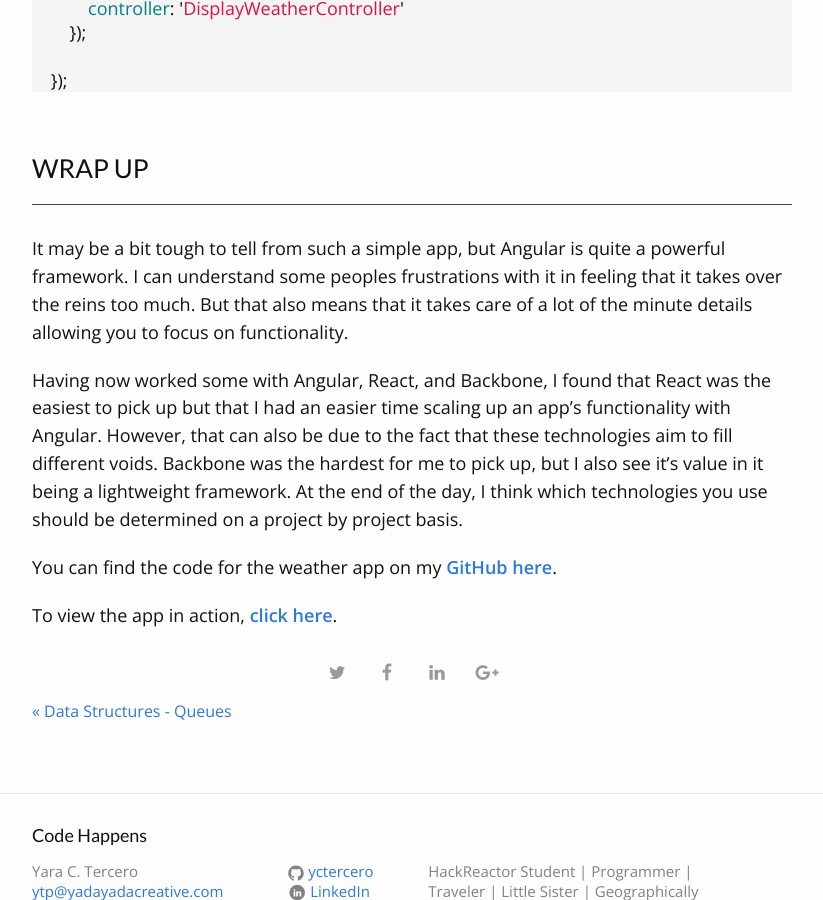
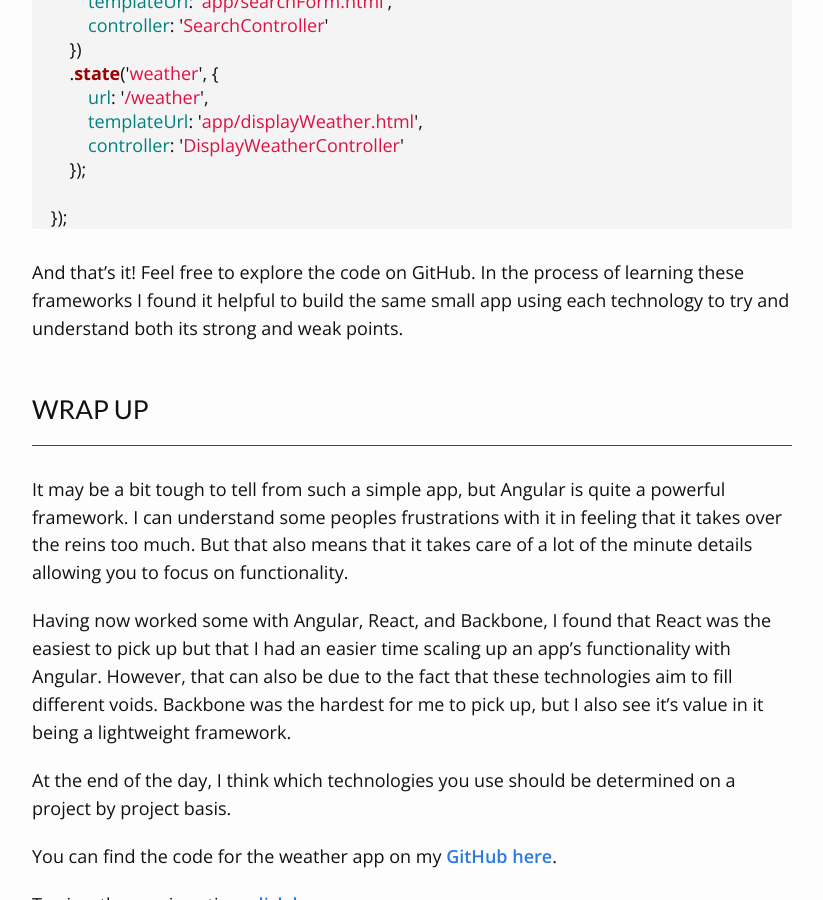
Before and after one commit to yctercero/yctercero.github.io, a Jekyll site: the page built from _posts/2016-09-05-examining-js-frameworks-libraries-angular.markdown, in a window 1280 px wide and 900 px high, scrolled down 9421 px. Shown: the whole window, without its empty margins (228-1051 px from the left). Built offline with Jekyll 4.4.1, drawn with Linux system fonts in a browser that asks for light colours; nearby versions of some CDN libraries; comment, search, counter and statistics services are not loaded; some of the changed text lies outside the part shown.

Commit message:
last edit for the night

```diff
--- a/_posts/2016-09-05-examining-js-frameworks-libraries-angular.markdown
+++ b/_posts/2016-09-05-examining-js-frameworks-libraries-angular.markdown
@@ -201,13 +201,14 @@ We are storing the data in the SearchController as $scope.weather. From within d
 **displayWeather.html**
 
 {% highlight html %}
+    <!-- Please ignore the extra quotation marks showing, issue with the syntax highlighter -->
     <div>
         <a class="button" href="#/search">Back to Search</a>
         <h2>{{"{{"}} weather.city.name {{}}"}}</h2>
         <div id="todaysWeather">
             <h3>Today</h3>
-            <img src='{{"{{"}} makeUrl(weather.list[0].weather[0].icon) {{"}}"}} ' />
-            <div class='mainTemp'>{{"{{}} farenheit(weather.list[0].temp.day) {{"}}"}} &deg;</div>
+            <img src=' {{"{{"}} makeUrl(weather.list[0].weather[0].icon) {{"}}"}} ' />
+            <div class='mainTemp'>{{"{{"}} farenheit(weather.list[0].temp.day) {{"}}"}} &deg;</div>
             <div class='minTemp'><span class='orange'>Min:</span> {{"{{"}} farenheit(weather.list[0].temp.min) {{"}}"}} &deg;</div>
             <div class='maxTemp'><span class='orange'>Max:</span> {{"{{"}} farenheit(weather.list[0].temp.max) {{"}}"}} &deg;</div>
         </div>
@@ -223,18 +224,18 @@ We are storing the data in the SearchController as $scope.weather. From within d
 
 A directive used above that comes in handy is 'ng-repeat'. It is essentially the equeivalent to the 'for in' loop. A new '<li>' will be created for each item in the weather.list array.
 
-#### Services
+### Services
 
 The very first time I played around with Angular and tried to create a small app, I put everything that could possibly fit in the controller. But that defeats the purpose.
 
 You'll quickly see why you shouldn't when you try to persist data. Controllers, like components in React, are dismantled when they are not in use. Any data stored in $scope at that point is scrubbed clean.
 
-There's an article, **'[Angular .service() or .factory(), the actual answer]'**, that explains this very clearly.
+There's an article, **[Angular .service() or .factory(), the actual answer]**, that explains this very clearly.
 
 To give you a quick summary (though I suggest you take a look at the article):
 
-1. Service - think pseudoclassical instantiation pattern. A service is a constructor that is invoked using the 'new' keyword. It's properties are made available to the controller by passing the service in as an argument.
-2. Factory - you create and return an object whose properties become available to the controller by passing the factory in as an argument. You are not bound by any one instantiation pattern.
+1. **Service** - think pseudoclassical instantiation pattern. A service is a constructor that is invoked using the 'new' keyword. It's properties are made available to the controller by passing the service in as an argument.
+2. **Factory** - you create and return an object whose properties become available to the controller by passing the factory in as an argument. You are not bound by any one instantiation pattern.
 
 So where would we want to use a service in this weather app? We need to be able to store the data that comes back from the api call to then display it elsewhere. I've decided to use a factory here that holds a function that fetches the weather data and a variable that will hold what is sent back.
 
@@ -270,6 +271,7 @@ We can now update our controllers.
 {% highlight js %}
     angular.module('app.search', [])
     .controller('SearchController', ['$scope', '$location', 'WeatherAPI', function($scope, $location, WeatherAPI){
+
         $scope.city;
 
         $scope.search = function(){
@@ -342,11 +344,15 @@ Using AngularUI Router, we can decide what views to render when. There's a whole
     });
 {% endhighlight %}
 
+And that's it! Feel free to explore the code on GitHub. In the process of learning these frameworks I found it helpful to build the same small app using each technology to try and understand both its strong and weak points.
+
 ### Wrap Up
 
 It may be a bit tough to tell from such a simple app, but Angular is quite a powerful framework. I can understand some peoples frustrations with it in feeling that it takes over the reins too much. But that also means that it takes care of a lot of the minute details allowing you to focus on functionality.
 
-Having now worked some with Angular, React, and Backbone, I found that React was the easiest to pick up but that I had an easier time scaling up an app's functionality with Angular. However, that can also be due to the fact that these technologies aim to fill different voids. Backbone was the hardest for me to pick up, but I also see it's value in it being a lightweight framework. At the end of the day, I think which technologies you use should be determined on a project by project basis.
+Having now worked some with Angular, React, and Backbone, I found that React was the easiest to pick up but that I had an easier time scaling up an app's functionality with Angular. However, that can also be due to the fact that these technologies aim to fill different voids. Backbone was the hardest for me to pick up, but I also see it's value in it being a lightweight framework.
+
+At the end of the day, I think which technologies you use should be determined on a project by project basis.
 
 You can find the code for the weather app on my **[GitHub here]**.
 
```
